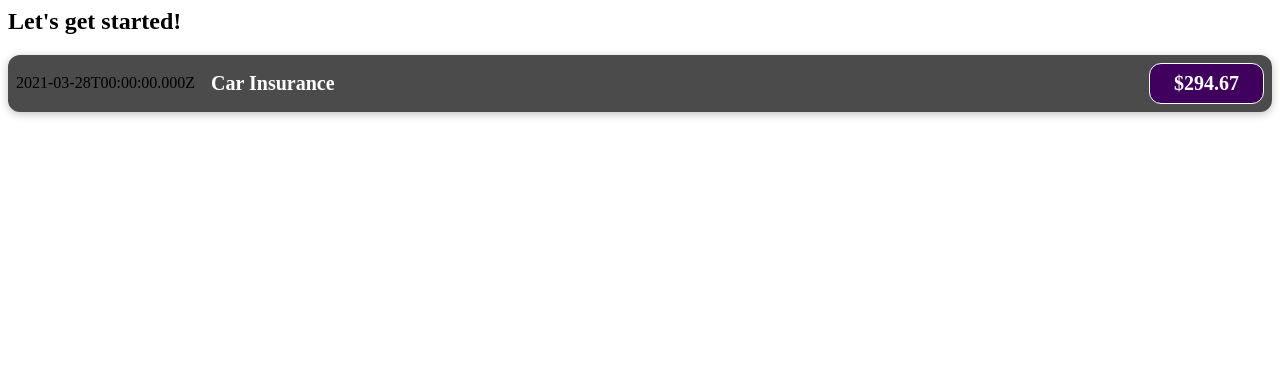
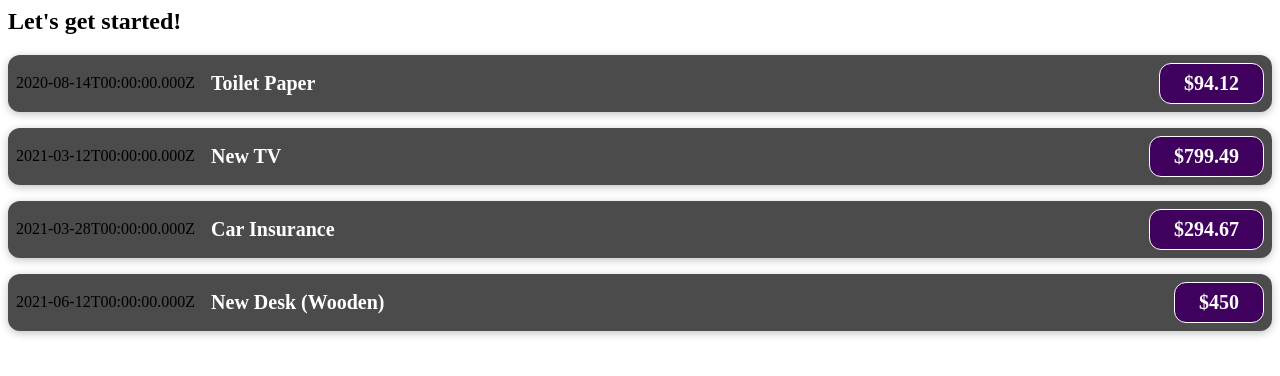
Before and after one commit to ajiajith001/react-tranining-expensive-tracker, a React (Create React App) app: page / in a window 1280 px wide. Shown: the top 376 px of the page. Built offline with nearby package versions, Linux system fonts and the light colour scheme.

Commit message:
Added props to ExpensiveItem component and 3 more items

```diff
--- a/src/App.js
+++ b/src/App.js
@@ -2,10 +2,51 @@
 import ExpenseItem from './components/ExpenseItem';
 
 function App() {
+  const expenses = [
+    {
+      id: 'e1',
+      title: 'Toilet Paper',
+      amount: 94.12,
+      date: new Date(2020, 7, 14),
+    },
+    { id: 'e2', title: 'New TV', amount: 799.49, date: new Date(2021, 2, 12) },
+    {
+      id: 'e3',
+      title: 'Car Insurance',
+      amount: 294.67,
+      date: new Date(2021, 2, 28),
+    },
+    {
+      id: 'e4',
+      title: 'New Desk (Wooden)',
+      amount: 450,
+      date: new Date(2021, 5, 12),
+    },
+  ];
+
   return (
     <div>
       <h2>Let's get started!</h2>
-      <ExpenseItem></ExpenseItem>
+      <ExpenseItem
+        title={expenses[0].title}
+        amount={expenses[0].amount}
+        date={expenses[0].date}
+      ></ExpenseItem>
+      <ExpenseItem
+        title={expenses[1].title}
+        amount={expenses[1].amount}
+        date={expenses[1].date}
+      ></ExpenseItem>
+      <ExpenseItem
+        title={expenses[2].title}
+        amount={expenses[2].amount}
+        date={expenses[2].date}
+      ></ExpenseItem>
+      <ExpenseItem
+        title={expenses[3].title}
+        amount={expenses[3].amount}
+        date={expenses[3].date}
+      ></ExpenseItem>
     </div>
   );
 }
--- a/src/components/ExpenseItem.js
+++ b/src/components/ExpenseItem.js
@@ -2,17 +2,13 @@
 
 import './ExpenseItem.css';
 
-function ExpenseItem() {
-  const expenseDate = new Date(2021, 2, 28);
-  const expenseTitle = 'Car Insurance';
-  const expenseAmount = 294.67;
-
+function ExpenseItem(props) {
   return (
     <div className="expense-item">
-      <div>{expenseDate.toISOString()}</div>
+      <div>{props.date.toISOString()}</div>
       <div className="expense-item__description">
-        <h2>{expenseTitle}</h2>
-        <div className="expense-item__price">${expenseAmount}</div>
+        <h2>{props.title}</h2>
+        <div className="expense-item__price">${props.amount}</div>
       </div>
     </div>
   );
```
